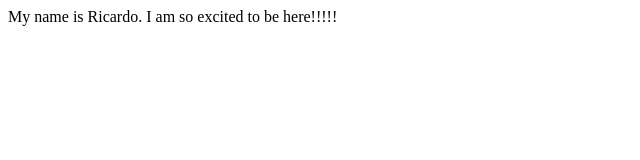
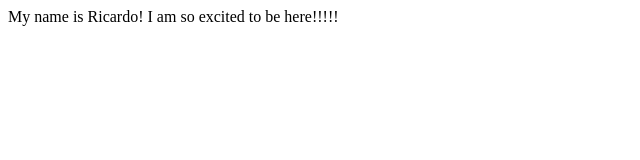
Before and after one commit to RicardoBrown2/First-github-project, a plain HTML site: page index.html in a window 1280 px wide. Shown: the full height of the page, 0-640 px from the left. Drawn offline with Linux system fonts and the light colour scheme.

Commit message:
exclamation

```diff
--- a/index.html
+++ b/index.html
@@ -7,6 +7,7 @@
     <title>Document</title>
 </head>
 <body>
-    My name is Ricardo. I am so excited to be here!!!!!
+    My name is Ricardo!
+     I am so excited to be here!!!!!
 </body>
 </html>
```
